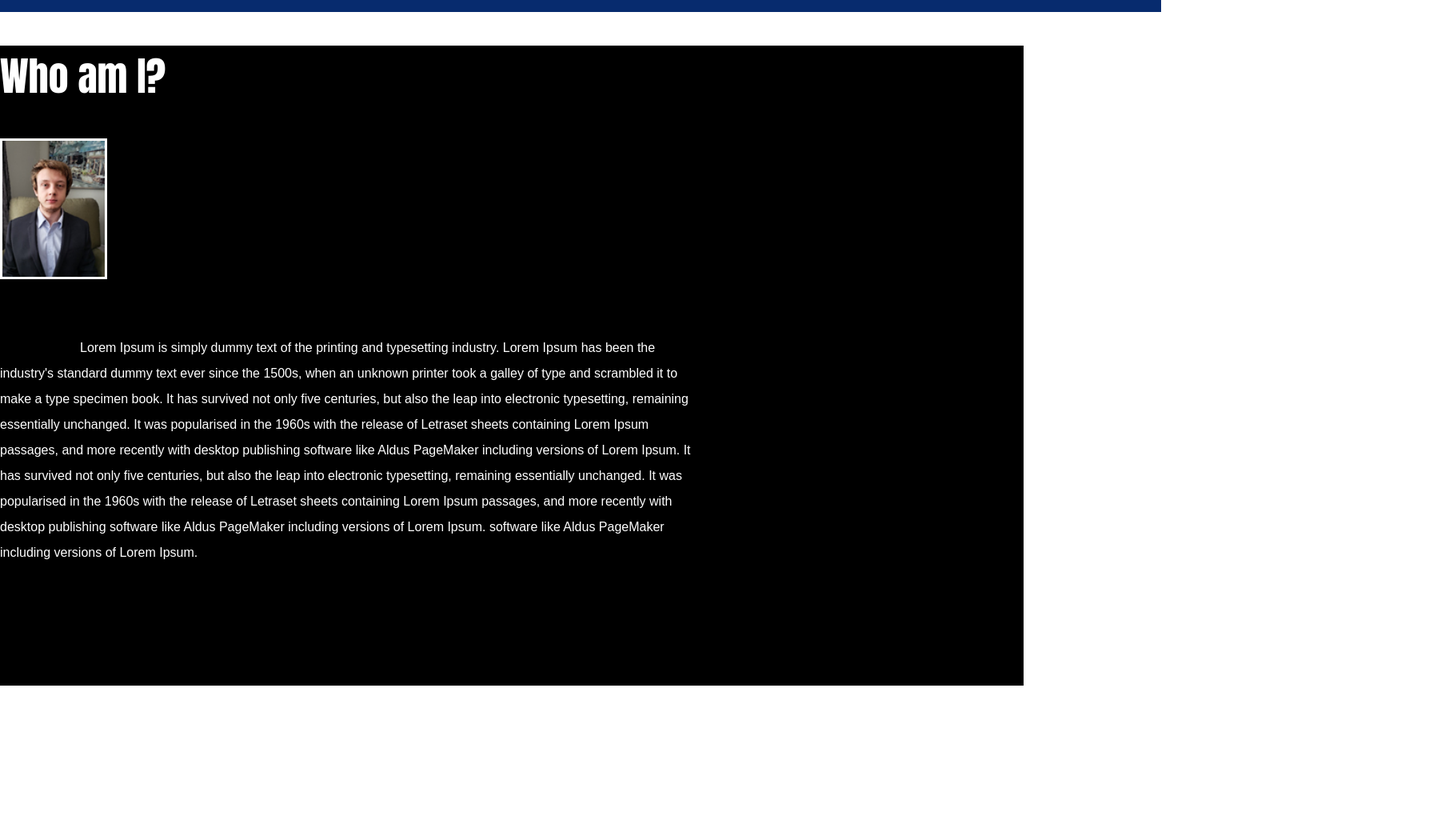
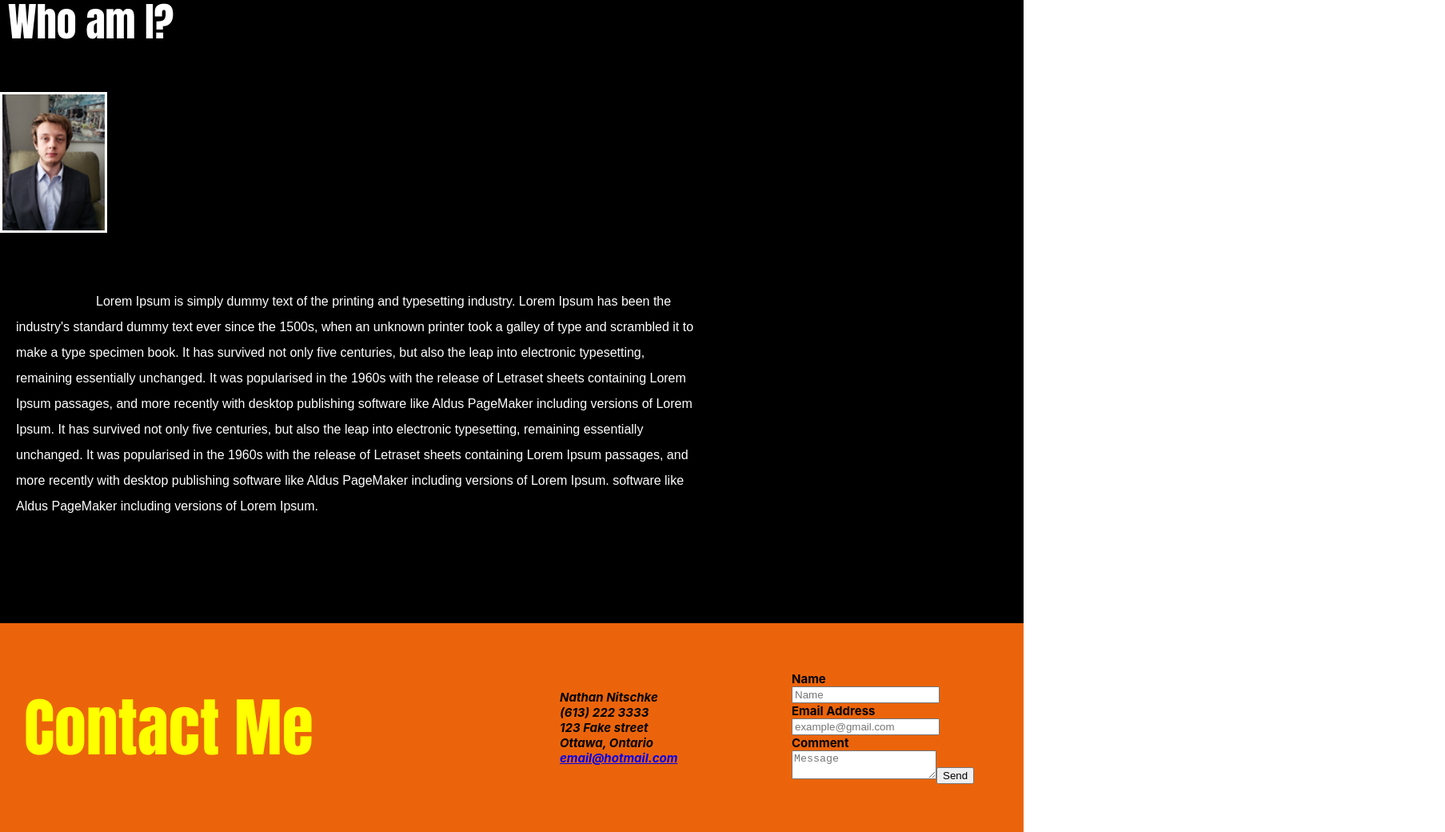
Before and after one commit to Nathan1133/cool-react-portfolio, a React (Create React App) app: page / in a window 1280 px wide. Shown: the part 147-1187 px from the top of the page at 80% size, 1807 px wide, since content can reach past the window. Before the commit the page ends 1004 px from the top, so only its background shows below. Built offline with nearby package versions, Linux system fonts and the light colour scheme.

Commit message:
Finshed Contact and About components, changed Nav to Header for project requirements

```diff
--- a/src/App.css
+++ b/src/App.css
@@ -1,5 +1,6 @@
 .App {
   text-align: center;
+  background-color: black;
 }
 
 .App-logo {
@@ -40,9 +41,10 @@
 
 /* My styling begins */
 
+/* About */
 
 .background {
-  height: 800px;
+height: 800px;
 background-color: rgb(0, 0, 0);
 
 }
@@ -52,10 +54,12 @@
   font-family: Impact, Haettenschweiler, 'Arial Narrow Bold', sans-serif;
   color: white;
   font-weight: 400;
+  padding: 10px;
 }
 
 .info {
   padding-top: 50px;
+  padding-left: 20px;
   line-height: 2;
   padding-right: 400px;
   text-indent: 100px;
@@ -64,16 +68,18 @@
 
 }
 
+/* Header */
+
 .header {
 
-  background-color: #072b6e;
+  background-color: #3e7df1;
   display: flex;
   flex-wrap: wrap;
   justify-content: space-between;
+  align-items:;
 }
 
 .mx-2 {
-  float:left;
   margin: 0 30px;
   font-weight: bold;
   font-size: 22px;
@@ -93,3 +99,27 @@
 li a {
 
 }
+
+/* Contact */
+
+.contact {
+  color: rgb(0, 0, 0);
+  background-color:rgb(235, 100, 11);
+  display: flex;
+  flex-wrap: wrap;
+  align-items: center;
+  font-size: 15px;
+  font-weight: bold;
+  border: 10px blue;
+}
+
+.contact > * {
+  flex: 1;
+  margin: 30px;
+}
+
+.contactMe {
+  font-family: Impact, Haettenschweiler, 'Arial Narrow Bold', sans-serif;
+  color: yellow;
+  font-size: 80px;
+}
--- a/src/App.js
+++ b/src/App.js
@@ -1,17 +1,19 @@
 import './App.css';
 
 import React from 'react';
-import Nav from './components/Nav';
+import Header from './components/Header';
 import About from './components/About';
+import Contact from './components/Contact';
 
 function App() {
 
   return (
     <div>
-         <Nav></Nav>
+         <Header></Header>
        <main>
 
        <About></About>
+       <Contact></Contact>
        </main>
 
     </div>
--- a/src/components/Contact/index.js
+++ b/src/components/Contact/index.js
@@ -0,0 +1,37 @@
+import React from "react";
+
+function ContactForm () {
+    return (
+        <section className="contact">
+            <h1 class="contactMe">Contact Me</h1>
+            <div class="contact">
+                <div class="address">
+                    <address>
+                        Nathan Nitschke <br/>
+                        (613) 222 3333 <br/>
+                        123 Fake street <br/>
+                        Ottawa, Ontario <br/>
+                        <a href="n_nitschke123@hotmail.com">email@hotmail.com</a>
+                    </address>
+                </div>
+                <div class="form">
+                    <form>
+                        <label for="contact-name">Name <br/> </label>
+                        <input type="text" id="contact-name" placeholder="Name" />
+                        <br/>
+                        <label for="contact-email">Email Address <br/> </label>
+                        <input type="text" id="contact-name" placeholder="example@gmail.com" />
+                        <br/>
+                        <label for="contact-message">Comment <br/> </label>
+
+                        <textarea id="contact-message" placeholder="Message"></textarea>
+
+                        <button type="send">Send</button>
+                    </form>
+                </div>
+            </div>
+     </section>
+    );
+}
+
+export default ContactForm;
```
Also changed, not shown: src/components/Header/index.js (renamed from src/components/Nav/index.js).
